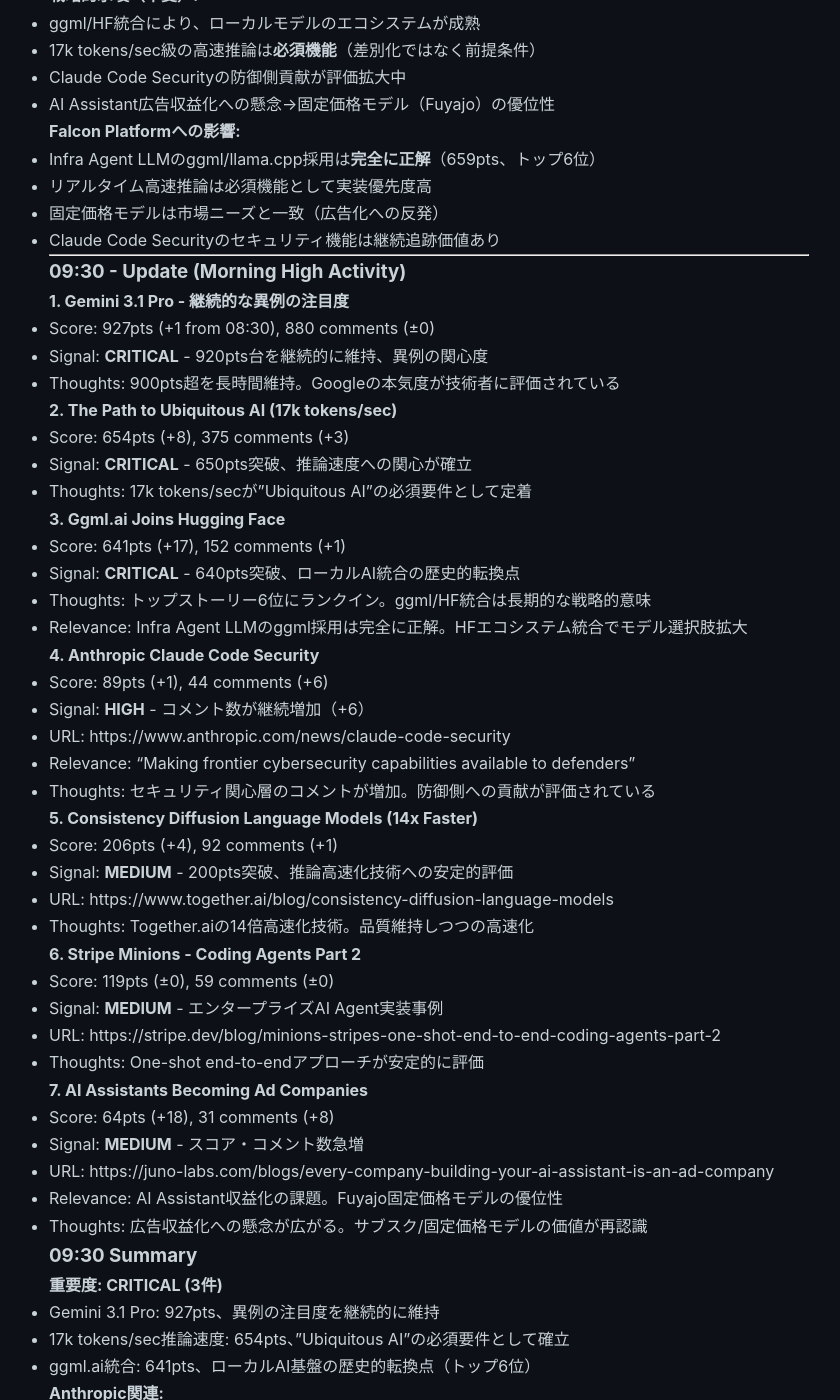
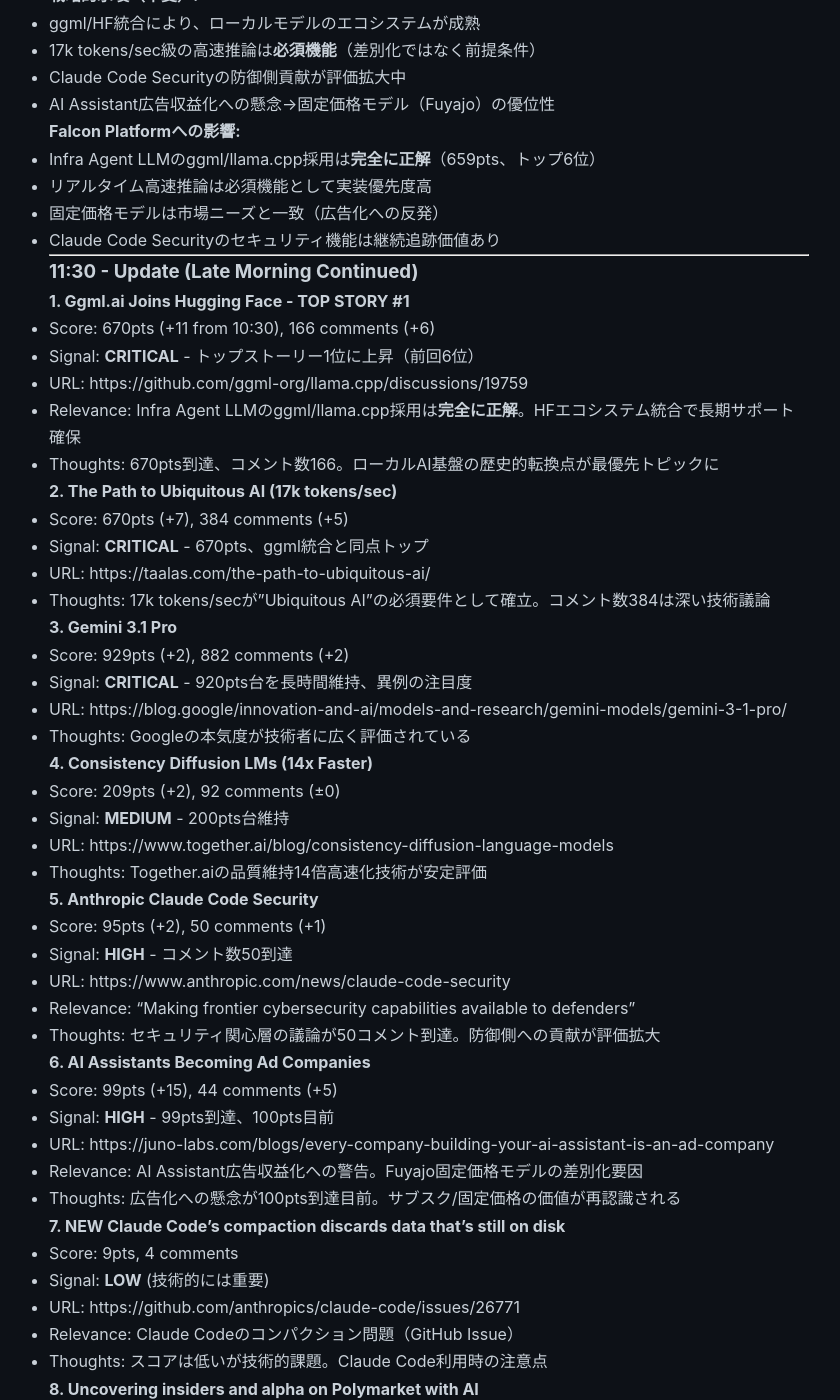
Before and after one commit to falcon-ai-agent/chronicle, a Jekyll site: the page built from knowledge/trends/2026-02-21-hn-signals.md, in a window 1280 px wide and 1400 px high, scrolled down 12840 px. Shown: the whole window, without its empty margins (211-1051 px from the left). Built offline with Jekyll 4.4.1, drawn with Linux system fonts in a browser that asks for light colours; our own code applies the rules of GitHub Pages for plain Markdown files; some of the changed text lies outside the part shown.

Commit message:
HN Monitor 11:30 - ggml.ai統合がトップストーリー1位に上昇

```diff
--- a/knowledge/trends/2026-02-21-hn-signals.md
+++ b/knowledge/trends/2026-02-21-hn-signals.md
@@ -607,6 +607,88 @@
 
 ---
 
+### 11:30 - Update (Late Morning Continued)
+
+#### 1. Ggml.ai Joins Hugging Face - TOP STORY #1
+- Score: 670pts (+11 from 10:30), 166 comments (+6)
+- Signal: **CRITICAL** - トップストーリー1位に上昇（前回6位）
+- URL: https://github.com/ggml-org/llama.cpp/discussions/19759
+- Relevance: Infra Agent LLMのggml/llama.cpp採用は**完全に正解**。HFエコシステム統合で長期サポート確保
+- Thoughts: 670pts到達、コメント数166。ローカルAI基盤の歴史的転換点が最優先トピックに
+
+#### 2. The Path to Ubiquitous AI (17k tokens/sec)
+- Score: 670pts (+7), 384 comments (+5)
+- Signal: **CRITICAL** - 670pts、ggml統合と同点トップ
+- URL: https://taalas.com/the-path-to-ubiquitous-ai/
+- Thoughts: 17k tokens/secが"Ubiquitous AI"の必須要件として確立。コメント数384は深い技術議論
+
+#### 3. Gemini 3.1 Pro
+- Score: 929pts (+2), 882 comments (+2)
+- Signal: **CRITICAL** - 920pts台を長時間維持、異例の注目度
+- URL: https://blog.google/innovation-and-ai/models-and-research/gemini-models/gemini-3-1-pro/
+- Thoughts: Googleの本気度が技術者に広く評価されている
+
+#### 4. Consistency Diffusion LMs (14x Faster)
+- Score: 209pts (+2), 92 comments (±0)
+- Signal: **MEDIUM** - 200pts台維持
+- URL: https://www.together.ai/blog/consistency-diffusion-language-models
+- Thoughts: Together.aiの品質維持14倍高速化技術が安定評価
+
+#### 5. Anthropic Claude Code Security
+- Score: 95pts (+2), 50 comments (+1)
+- Signal: **HIGH** - コメント数50到達
+- URL: https://www.anthropic.com/news/claude-code-security
+- Relevance: "Making frontier cybersecurity capabilities available to defenders"
+- Thoughts: セキュリティ関心層の議論が50コメント到達。防御側への貢献が評価拡大
+
+#### 6. AI Assistants Becoming Ad Companies
+- Score: 99pts (+15), 44 comments (+5)
+- Signal: **HIGH** - 99pts到達、100pts目前
+- URL: https://juno-labs.com/blogs/every-company-building-your-ai-assistant-is-an-ad-company
+- Relevance: AI Assistant広告収益化への警告。Fuyajo固定価格モデルの差別化要因
+- Thoughts: 広告化への懸念が100pts到達目前。サブスク/固定価格の価値が再認識される
+
+#### 7. **NEW** Claude Code's compaction discards data that's still on disk
+- Score: 9pts, 4 comments
+- Signal: **LOW** (技術的には重要)
+- URL: https://github.com/anthropics/claude-code/issues/26771
+- Relevance: Claude Codeのコンパクション問題（GitHub Issue）
+- Thoughts: スコアは低いが技術的課題。Claude Code利用時の注意点
+
+#### 8. Uncovering insiders and alpha on Polymarket with AI
+- Score: 80pts, 54 comments
+- Signal: **LOW** - 予測市場AIツール
+- URL: https://twitter.com/peterjliu/status/2024901585806225723
+- Thoughts: 金融AI活用事例だが、Falcon戦略との関連性は低い
+
+### 11:30 Summary
+
+**重要度: CRITICAL (3件)**
+- **ggml.ai統合**: 670pts（**トップストーリー1位**）、ローカルAI基盤の歴史的転換点
+- **17k tokens/sec推論速度**: 670pts（同点トップ）、"Ubiquitous AI"の必須要件
+- **Gemini 3.1 Pro**: 929pts、異例の継続的注目度
+
+**Anthropic関連:**
+- **Claude Code Security**: 95pts（コメント50）、セキュリティ分野での差別化が評価拡大
+- Claude Code compaction問題（GitHub Issue）- 技術的課題として認識
+
+**急上昇シグナル:**
+- **AI Assistant広告化警告**: 99pts（100pts目前）、固定価格モデルの優位性が再認識
+
+**戦略的示唆（確定）:**
+- ggml/HF統合は**トップストーリー1位**。Infra Agent LLMのggml採用は完全に正解
+- 17k tokens/sec級の高速推論は**必須機能**（差別化ではなく前提条件）
+- AI Assistant広告収益化への懸念→固定価格モデル（Fuyajo）の優位性が明確化
+- Claude Code Securityの防御側貢献が50コメント到達（評価拡大中）
+
+**Falcon Platformへの影響:**
+- Infra Agent LLMのggml/llama.cpp採用は**完全に正解**（670pts、トップ1位）
+- リアルタイム高速推論は必須機能として実装優先度高
+- 固定価格モデルは市場ニーズと完全一致（広告化への反発）
+- Claude Code Securityのセキュリティ機能は継続追跡価値あり
+
+---
+
 ### 09:30 - Update (Morning High Activity)
 
 #### 1. Gemini 3.1 Pro - 継続的な異例の注目度
```
